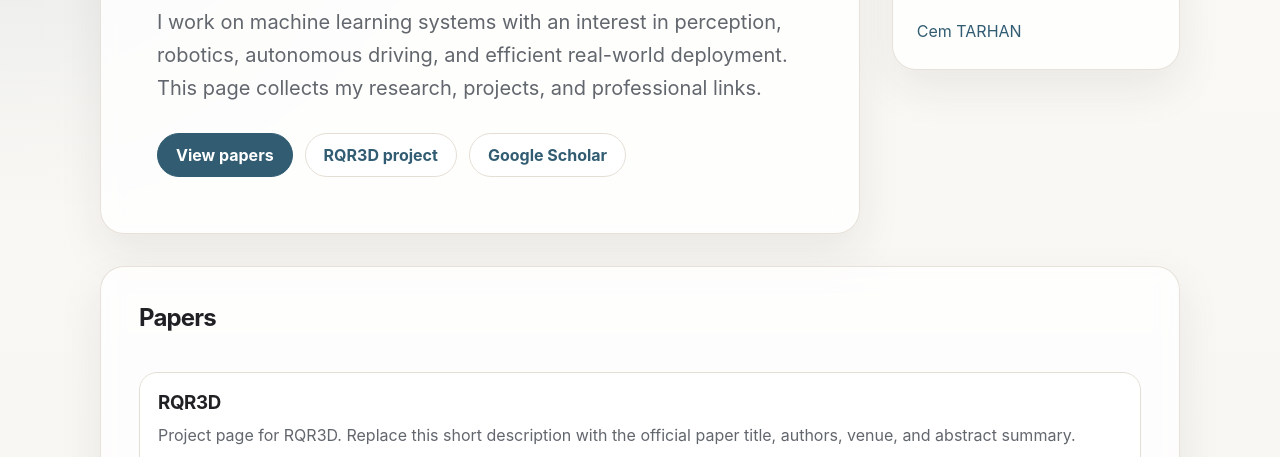
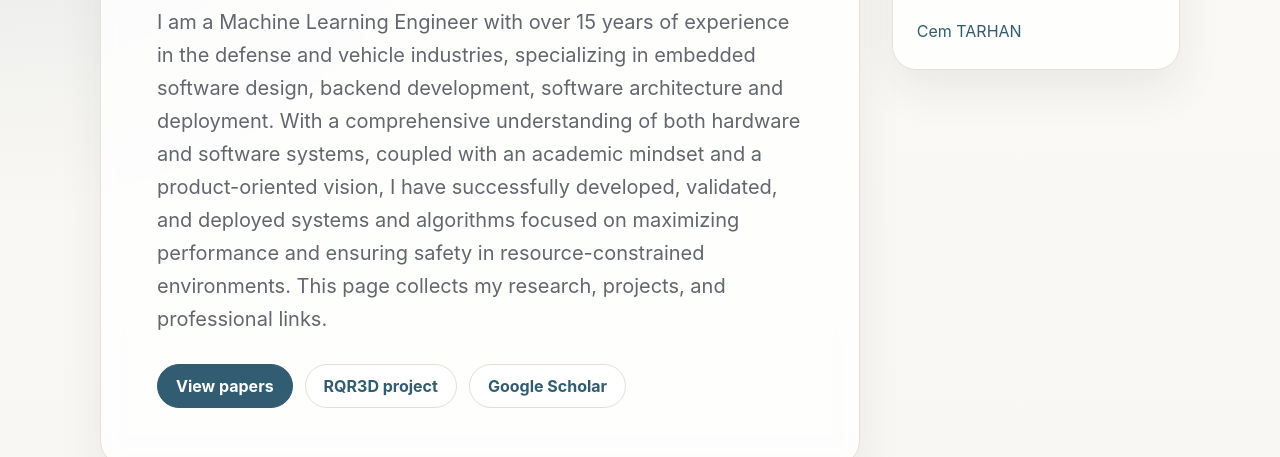
Before and after one commit to cmtrhn/cmtrhn.github.io, a plain HTML site: page index.html in a window 1280 px wide. Shown: the part 326-783 px from the top of the page. Drawn offline with Linux system fonts and the light colour scheme.

Commit message:
Update index.html

```diff
--- a/index.html
+++ b/index.html
@@ -327,8 +327,7 @@
         <div class="eyebrow">Research · Machine Learning · 3D Perception</div>
         <h1>Cem Tarhan</h1>
         <p class="intro">
-          I work on machine learning systems with an interest in perception, robotics, autonomous driving,
-          and efficient real-world deployment. This page collects my research, projects, and professional links.
+          I am a Machine Learning Engineer with over 15 years of experience in the defense and vehicle industries, specializing in embedded software design, backend development, software architecture and deployment. With a comprehensive understanding of both hardware and software systems, coupled with an academic mindset and a product-oriented vision, I have successfully developed, validated, and deployed systems and algorithms focused on maximizing performance and ensuring safety in resource-constrained environments. This page collects my research, projects, and professional links.
         </p>
         <div class="actions">
           <a class="button primary" href="#papers">View papers</a>
@@ -349,8 +348,7 @@
         </div>
 
         <!-- LinkedIn public profile badge -->
-        <div class="badge-base LI-profile-badge" data-locale="tr_TR" data-size="medium" data-theme="dark" data-type="VERTICAL" data-vanity="cem-tarhan" data-version="v1"><a class="badge-base__link LI-simple-link" href="https://tr.linkedin.com/in/cem-tarhan?trk=profile-badge">Cem TARHAN</a></div>
-
+        <div class="badge-base LI-profile-badge" data-locale="tr_TR" data-size="medium" data-theme="light" data-type="VERTICAL" data-vanity="cem-tarhan" data-version="v1"><a class="badge-base__link LI-simple-link" href="https://tr.linkedin.com/in/cem-tarhan?trk=profile-badge">Cem TARHAN</a></div>
       </aside>
     </div>
 
```
